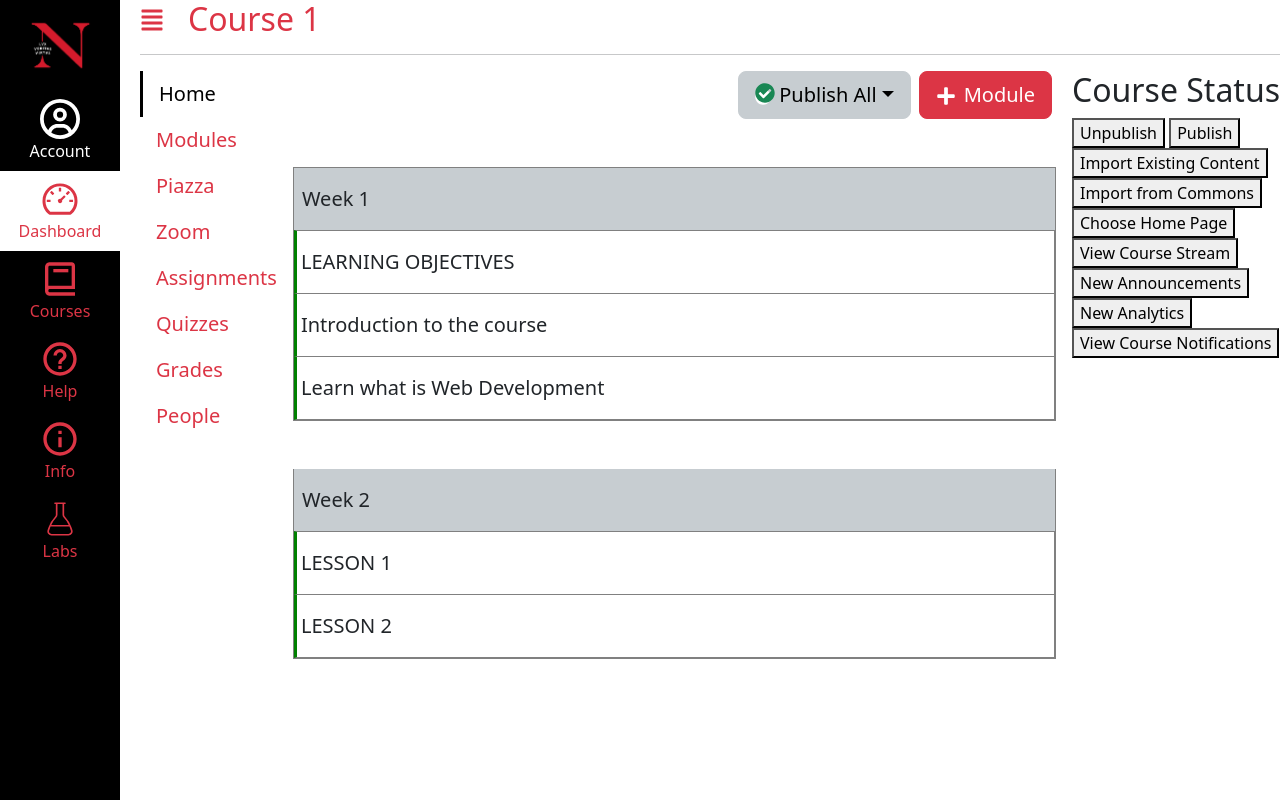
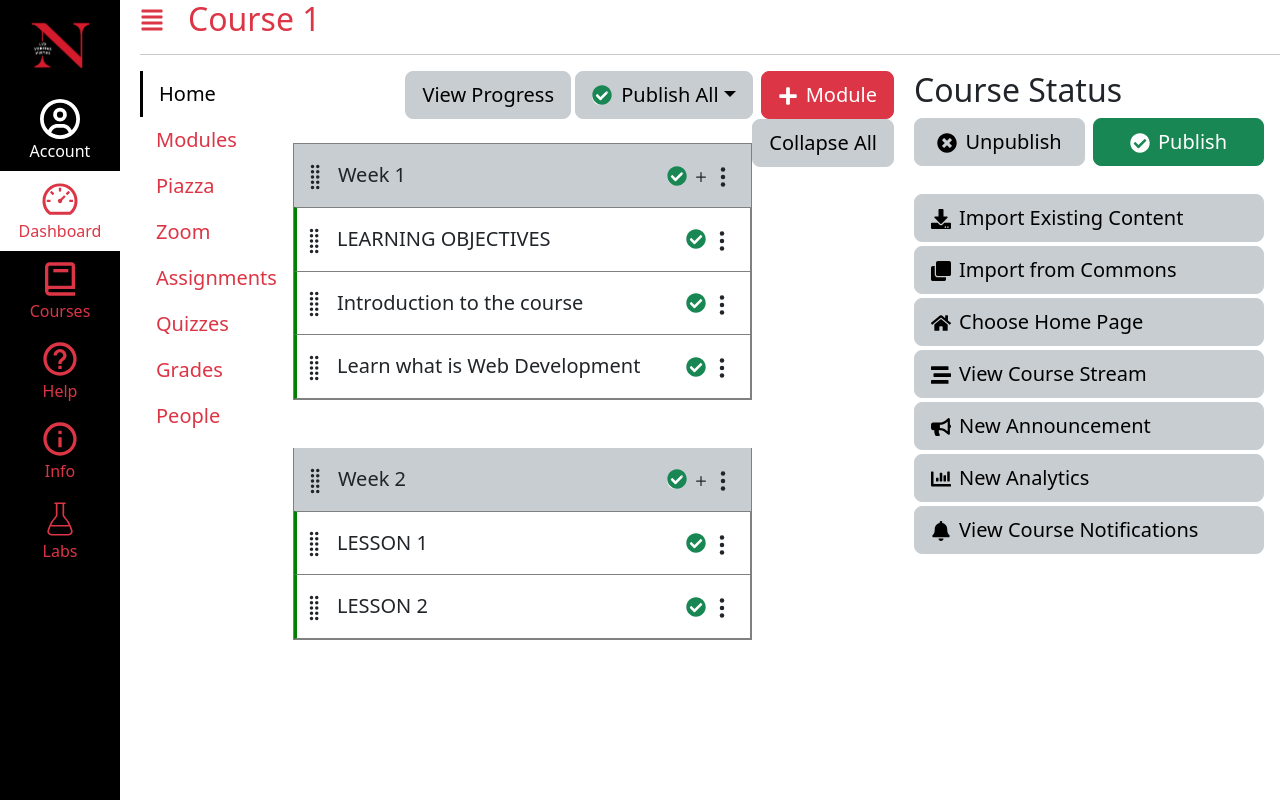
Before and after one commit to benjaccaci/ben_webdev, a Next.js app: page /Courses/1/Home in a window 1280 px wide. Built offline with nearby package versions, Linux system fonts and the light colour scheme.

Commit message:
Working on A2 Kambaz

```diff
--- /dev/null
+++ b/app/(Kambaz)/Courses/[cid]/Grades/page.tsx
@@ -0,0 +1,5 @@
+import React from "react";
+
+export default function Grades() {
+  return <h1>Grades</h1>;
+}
--- a/app/(Kambaz)/Courses/[cid]/Home/Status.tsx
+++ b/app/(Kambaz)/Courses/[cid]/Home/Status.tsx
@@ -1,22 +1,108 @@
+"use client";
+
+import { Button } from "react-bootstrap";
+import {
+  FaCheckCircle,
+  FaTimesCircle,
+  FaDownload,
+  FaClone,
+  FaHome,
+  FaStream,
+  FaBullhorn,
+  FaChartBar,
+  FaBell,
+} from "react-icons/fa";
+
 export default function CourseStatus() {
   return (
-    <div id="wd-course-status">
+    <div id="wd-course-status" style={{ width: "350px" }} className="me-3">
       <h2>Course Status</h2>
-      <button>Unpublish</button> <button>Publish</button>
+
+      <div className="d-flex">
+        <div className="w-50 pe-1">
+          <Button
+            variant="secondary"
+            size="lg"
+            className="w-100 text-nowrap"
+            id="wd-unpublish"
+          >
+            <FaTimesCircle className="me-2 fs-5" />
+            Unpublish
+          </Button>
+        </div>
+        <div className="w-50 ps-1">
+          <Button variant="success" size="lg" className="w-100" id="wd-publish">
+            <FaCheckCircle className="me-2 fs-5" />
+            Publish
+          </Button>
+        </div>
+      </div>
+
       <br />
-      <button>Import Existing Content</button>
-      <br />
-      <button>Import from Commons</button>
-      <br />
-      <button>Choose Home Page</button>
-      <br />
-      <button>View Course Stream</button>
-      <br />
-      <button>New Announcements</button>
-      <br />
-      <button>New Analytics</button>
-      <br />
-      <button>View Course Notifications</button>
+
+      <Button
+        variant="secondary"
+        size="lg"
+        className="w-100 mt-1 text-start"
+        id="wd-import-existing-content"
+      >
+        <FaDownload className="me-2 fs-5" />
+        Import Existing Content
+      </Button>
+      <Button
+        variant="secondary"
+        size="lg"
+        className="w-100 mt-1 text-start"
+        id="wd-import-from-commons"
+      >
+        <FaClone className="me-2 fs-5" />
+        Import from Commons
+      </Button>
+      <Button
+        variant="secondary"
+        size="lg"
+        className="w-100 mt-1 text-start"
+        id="wd-choose-home-page"
+      >
+        <FaHome className="me-2 fs-5" />
+        Choose Home Page
+      </Button>
+      <Button
+        variant="secondary"
+        size="lg"
+        className="w-100 mt-1 text-start"
+        id="wd-view-course-stream"
+      >
+        <FaStream className="me-2 fs-5" />
+        View Course Stream
+      </Button>
+      <Button
+        variant="secondary"
+        size="lg"
+        className="w-100 mt-1 text-start"
+        id="wd-new-announcements"
+      >
+        <FaBullhorn className="me-2 fs-5" />
+        New Announcement
+      </Button>
+      <Button
+        variant="secondary"
+        size="lg"
+        className="w-100 mt-1 text-start"
+        id="wd-new-analytics"
+      >
+        <FaChartBar className="me-2 fs-5" />
+        New Analytics
+      </Button>
+      <Button
+        variant="secondary"
+        size="lg"
+        className="w-100 mt-1 text-start"
+        id="wd-view-course-notifications"
+      >
+        <FaBell className="me-2 fs-5" />
+        View Course Notifications
+      </Button>
     </div>
   );
 }
--- a/app/(Kambaz)/Courses/[cid]/Modules/GreenCheckmark.tsx
+++ b/app/(Kambaz)/Courses/[cid]/Modules/GreenCheckmark.tsx
@@ -1,9 +1,11 @@
+"use client";
+
 import { FaCheckCircle, FaCircle } from "react-icons/fa";
 export default function GreenCheckmark() {
   return (
     <span className="me-1 position-relative">
       <FaCheckCircle
-        style={{ top: "2px" }}
+        style={{ top: "4px" }}
         className="text-success me-1
                    position-absolute fs-5"
       />
--- /dev/null
+++ b/app/(Kambaz)/Courses/[cid]/Modules/LessonControlButtons.tsx
@@ -0,0 +1,10 @@
+import { IoEllipsisVertical } from "react-icons/io5";
+import GreenCheckmark from "./GreenCheckmark";
+export default function LessonControlButtons() {
+  return (
+    <div className="float-end">
+      <GreenCheckmark />
+      <IoEllipsisVertical className="fs-4" />
+    </div>
+  );
+}
--- /dev/null
+++ b/app/(Kambaz)/Courses/[cid]/Modules/ModuleControlButtons.tsx
@@ -0,0 +1,12 @@
+import { IoEllipsisVertical } from "react-icons/io5";
+import GreenCheckmark from "./GreenCheckmark";
+import { BsPlus } from "react-icons/bs";
+export default function ModuleControlButtons() {
+  return (
+    <div className="float-end">
+      <GreenCheckmark />
+      <BsPlus />
+      <IoEllipsisVertical className="fs-4" />
+    </div>
+  );
+}
--- a/app/(Kambaz)/Courses/[cid]/Modules/ModulesControls.tsx
+++ b/app/(Kambaz)/Courses/[cid]/Modules/ModulesControls.tsx
@@ -1,29 +1,65 @@
+"use client";
+
 import { FaPlus } from "react-icons/fa";
 import GreenCheckmark from "./GreenCheckmark";
-import { Button, Dropdown } from "react-bootstrap";
+import {
+  Button,
+  Dropdown,
+  DropdownItem,
+  DropdownMenu,
+  DropdownToggle,
+} from "react-bootstrap";
+import { GoCircleSlash } from "react-icons/go";
 export default function ModulesControls() {
   return (
     <div id="wd-modules-controls" className="text-nowrap">
-      <Button variant="danger" size="lg" className="me-1 float-end">
+      <Button
+        variant="danger"
+        size="lg"
+        className="me-1 float-end"
+        id="wd-add-module-btn"
+      >
         <FaPlus className="position-relative me-2" style={{ bottom: "1px" }} />
         Module
       </Button>
       <Dropdown className="float-end me-2">
-        <Dropdown.Toggle variant="secondary" size="lg">
-          <GreenCheckmark />
-          Publish All
-        </Dropdown.Toggle>
-        <Dropdown.Menu>
-          <Dropdown.Item>
-            <GreenCheckmark />
-            Publish All
-          </Dropdown.Item>
-          <Dropdown.Item>
-            <GreenCheckmark />
-            Publish all modules and items
-          </Dropdown.Item>
-        </Dropdown.Menu>
+        <DropdownToggle variant="secondary" size="lg" id="wd-publish-all-btn">
+          <GreenCheckmark /> Publish All
+        </DropdownToggle>
+        <DropdownMenu>
+          <DropdownItem id="wd-publish-all">
+            <GreenCheckmark /> Publish All
+          </DropdownItem>
+          <DropdownItem id="wd-publish-all-modules-and-items">
+            <GreenCheckmark /> Publish all modules and items
+          </DropdownItem>
+          <DropdownItem id="wd-publish-modules-only">
+            <GreenCheckmark /> Publish modules only
+          </DropdownItem>
+          <DropdownItem id="wd-unpublish-all-modules-and-items">
+            <GoCircleSlash /> Unpublish all modules and items
+          </DropdownItem>
+          <DropdownItem id="wd-unpublish-modules-only">
+            <GoCircleSlash /> Unpublish modules only
+          </DropdownItem>
+        </DropdownMenu>
       </Dropdown>
+      <Button
+        variant="secondary"
+        size="lg"
+        className="me-1 float-end"
+        id="wd-view-progress"
+      >
+        View Progress
+      </Button>
+      <Button
+        variant="secondary"
+        size="lg"
+        className="me-1 float-end"
+        id="wd-collapse-all"
+      >
+        Collapse All
+      </Button>
     </div>
   );
 }
--- a/app/(Kambaz)/Courses/[cid]/Modules/page.tsx
+++ b/app/(Kambaz)/Courses/[cid]/Modules/page.tsx
@@ -1,5 +1,10 @@
+"use client";
+
 import { ListGroup, ListGroupItem } from "react-bootstrap";
 import ModulesControls from "./ModulesControls";
+import ModuleControlButtons from "./ModuleControlButtons";
+import LessonControlButtons from "./LessonControlButtons";
+import { BsGripVertical } from "react-icons/bs";
 
 export default function Modules() {
   return (
@@ -8,129 +13,66 @@ export default function Modules() {
       <br />
       <br />
       <br />
-      <br />
-      <ListGroup className="rounded-0" id="wd-modules">
+      <ListGroup className="rounded-0 me-3" id="wd-modules">
         <ListGroupItem className="wd-module p-0 mb-5 fs-5 border-gray">
-          <div className="wd-title p-3 ps-2 bg-secondary"> Week 1 </div>
+          <div className="wd-title p-3 ps-2 bg-secondary d-flex align-items-center justify-content-between">
+            <div>
+              <BsGripVertical className="me-2 fs-3" />
+              Week 1
+            </div>
+            <ModuleControlButtons />
+          </div>
           <ListGroup className="wd-lessons rounded-0">
-            <ListGroupItem className="wd-lesson p-3 ps-1">
-              LEARNING OBJECTIVES{" "}
+            <ListGroupItem className="wd-lesson p-3 ps-1 d-flex align-items-center justify-content-between">
+              <div>
+                <BsGripVertical className="me-2 fs-3" />
+                LEARNING OBJECTIVES
+              </div>
+              <LessonControlButtons />
             </ListGroupItem>
-            <ListGroupItem className="wd-lesson p-3 ps-1">
-              Introduction to the course{" "}
+            <ListGroupItem className="wd-lesson p-3 ps-1 d-flex align-items-center justify-content-between">
+              <div>
+                <BsGripVertical className="me-2 fs-3" />
+                Introduction to the course
+              </div>
+              <LessonControlButtons />
             </ListGroupItem>
-            <ListGroupItem className="wd-lesson p-3 ps-1">
-              Learn what is Web Development{" "}
+            <ListGroupItem className="wd-lesson p-3 ps-1 d-flex align-items-center justify-content-between">
+              <div>
+                <BsGripVertical className="me-2 fs-3" />
+                Learn what is Web Development
+              </div>
+              <LessonControlButtons />
             </ListGroupItem>
           </ListGroup>
         </ListGroupItem>
+
         <ListGroupItem className="wd-module p-0 mb-5 fs-5 border-gray">
-          <div className="wd-title p-3 ps-2 bg-secondary"> Week 2 </div>
+          <div className="wd-title p-3 ps-2 bg-secondary d-flex align-items-center justify-content-between">
+            <div>
+              <BsGripVertical className="me-2 fs-3" />
+              Week 2
+            </div>
+            <ModuleControlButtons />
+          </div>
           <ListGroup className="wd-lessons rounded-0">
-            <ListGroupItem className="wd-lesson p-3 ps-1">
-              LESSON 1{" "}
+            <ListGroupItem className="wd-lesson p-3 ps-1 d-flex align-items-center justify-content-between">
+              <div>
+                <BsGripVertical className="me-2 fs-3" />
+                LESSON 1
+              </div>
+              <LessonControlButtons />
             </ListGroupItem>
-            <ListGroupItem className="wd-lesson p-3 ps-1">
-              LESSON 2{" "}
+            <ListGroupItem className="wd-lesson p-3 ps-1 d-flex align-items-center justify-content-between">
+              <div>
+                <BsGripVertical className="me-2 fs-3" />
+                LESSON 2
+              </div>
+              <LessonControlButtons />
             </ListGroupItem>
           </ListGroup>
         </ListGroupItem>
       </ListGroup>
     </div>
-
-    // <div>
-    //   <div>
-    //     <button type="button">Collapse All</button>
-    //     <button type="button">View Progress</button>
-    //     <button type="button">+ Module</button>
-    //     <select>
-    //       <option>Publish All</option>
-    //       <option>Publish Select Module</option>
-    //     </select>
-    //   </div>
-    //   <ul id="wd-modules">
-    //     <li className="wd-module">
-    //       <div className="wd-title">
-    //         Week 1, Lecture 1 - Course Introduction, Syllabus, Agenda
-    //       </div>
-    //       <ul className="wd-lessons">
-    //         <li className="wd-lesson">
-    //           <span className="wd-title">LEARNING OBJECTIVES</span>
-    //           <ul className="wd-content">
-    //             <li className="wd-content-item">Introduction to the course</li>
-    //             <li className="wd-content-item">
-    //               Learn what is Web Development
-    //             </li>
-    //           </ul>
-    //         </li>
-    //         <li className="wd-lesson">
-    //           <span className="wd-title">READING</span>
-    //           <ul className="wd-content">
-    //             <li className="wd-content-item">
-    //               Full Stack Developer - Chapter 1 - Introduction
-    //             </li>
-    //             <li className="wd-content-item">
-    //               Full Stack Developer - Chapter 2 - Creating User Interfaces
-    //             </li>
-    //           </ul>
-    //         </li>
-    //         <li className="wd-lesson">
-    //           <span className="wd-title">SLIDES</span>
-    //           <ul className="wd-content">
-    //             <li className="wd-content-item">
-    //               Introduction to Web Development
-    //             </li>
-    //             <li className="wd-content-item">
-    //               Creating an HTTP server with Node.js
-    //             </li>
-    //             <li className="wd-content-item">
-    //               Creating a React Application
-    //             </li>
-    //           </ul>
-    //         </li>
-    //       </ul>
-    //     </li>
-
-    //     <li className="wd-module">
-    //       <div className="wd-title">
-    //         Week 1, Lecture 2 - Formatting User Interfaces with HTML
-    //       </div>
-    //       <ul className="wd-lessons">
-    //         <li className="wd-lesson">
-    //           <span className="wd-title">LEARNING OBJECTIVES</span>
-    //           <ul className="wd-content">
-    //             <li className="wd-content-item">
-    //               Learn how to create user interfaces with HTML
-    //             </li>
-    //             <li className="wd-content-item">
-    //               Deploy the assignment to Netlify
-    //             </li>
-    //           </ul>
-    //         </li>
-    //         <li className="wd-lesson">
-    //           <span className="wd-title">SLIDES</span>
-    //           <ul className="wd-content">
-    //             <li className="wd-content-item">
-    //               Introduction to HTML and the DOM
-    //             </li>
-    //             <li className="wd-content-item">
-    //               Formatting Web content with Headings and
-    //             </li>
-    //             <li className="wd-content-item">
-    //               Formatting content with Lists and Tables
-    //             </li>
-    //           </ul>
-    //         </li>
-    //       </ul>
-    //     </li>
-
-    //     <li className="wd-module">
-    //       <div className="wd-title">Week 2</div>
-    //     </li>
-    //     <li className="wd-module">
-    //       <div className="wd-title">Week 3</div>
-    //     </li>
-    //   </ul>
-    // </div>
   );
 }
--- /dev/null
+++ b/app/(Kambaz)/Courses/[cid]/People/page.tsx
@@ -0,0 +1,5 @@
+import React from "react";
+
+export default function People() {
+  return <h1>People</h1>;
+}
--- /dev/null
+++ b/app/(Kambaz)/Courses/[cid]/Piazza/page.tsx
@@ -0,0 +1,5 @@
+import React from "react";
+
+export default function Piazza() {
+  return <h1>Piazza</h1>;
+}
--- /dev/null
+++ b/app/(Kambaz)/Courses/[cid]/Quizzes/page.tsx
@@ -0,0 +1,5 @@
+import React from "react";
+
+export default function Quizzes() {
+  return <h1>Quizzes</h1>;
+}
--- /dev/null
+++ b/app/(Kambaz)/Courses/[cid]/Zoom/page.tsx
@@ -0,0 +1,5 @@
+import React from "react";
+
+export default function Zoom() {
+  return <h1>Zoom</h1>;
+}
--- a/app/(Kambaz)/Courses/[cid]/navigation.tsx
+++ b/app/(Kambaz)/Courses/[cid]/navigation.tsx
@@ -45,7 +45,7 @@ export default function CourseNavigation() {
         Grades{" "}
       </Link>
       <Link
-        href="/Courses/1234/People/Table"
+        href="/Courses/1234/People"
         className="list-group-item text-danger border-0"
       >
         People{" "}
```
